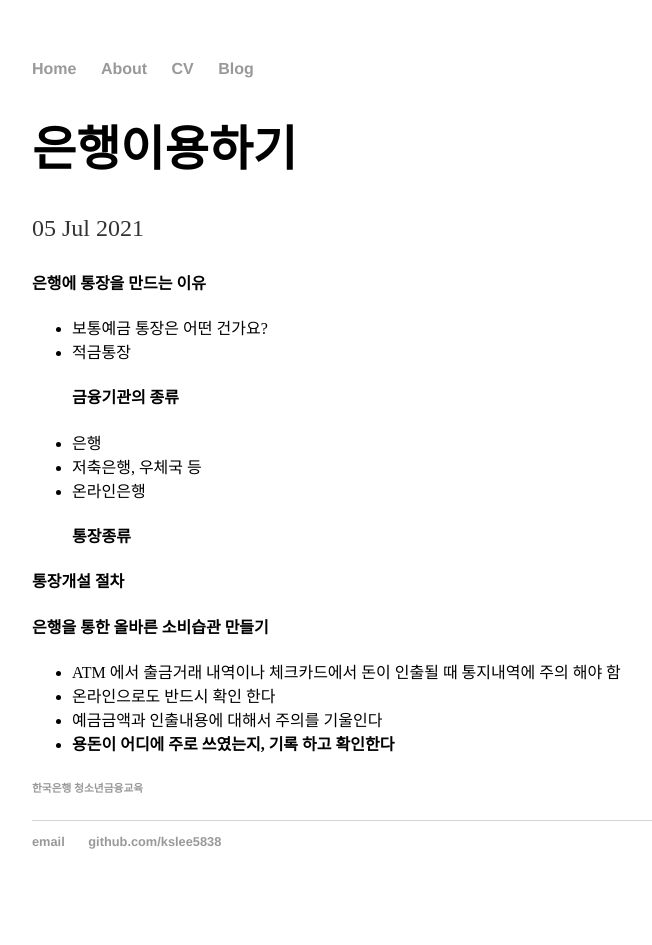
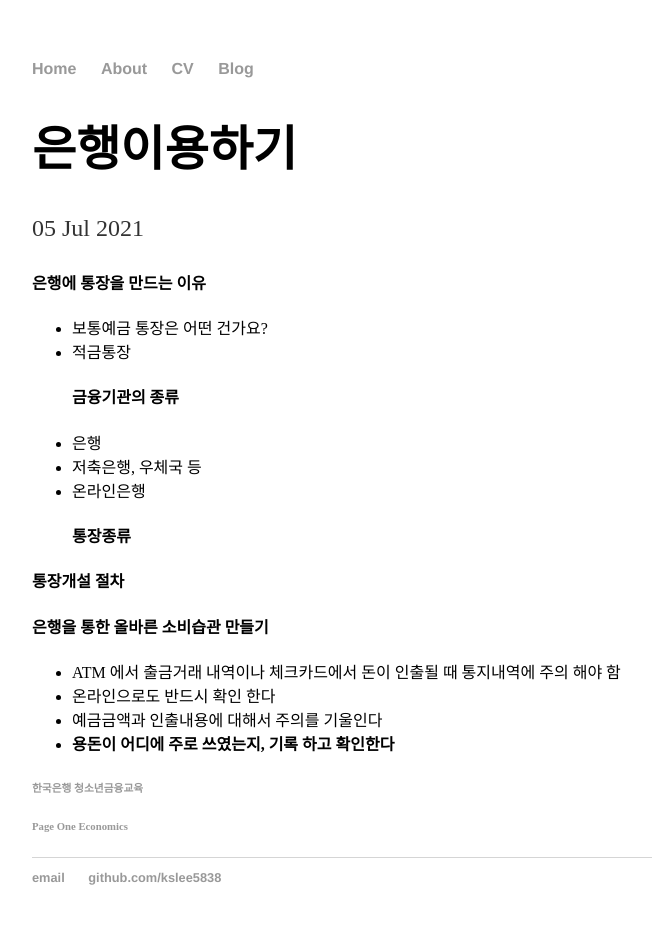
Before and after one commit to kslee5838/kslee5838.github.io, a Jekyll site: the page built from _posts/2021-07-05-하늘빛중학교.md, in a window 1280 px wide. Shown: the whole page, without its empty margins (160-812 px from the left). Built offline with Jekyll 4.4.1, drawn with Linux system fonts in a browser that asks for light colours; our own code applies the rules of GitHub Pages for plain Markdown files; before the commit the page ends 909 px from its top, so only the background shows below that.

Commit message:
https://www.stlouisfed.org/

```diff
--- a/_posts/2021-07-05-하늘빛중학교.md
+++ b/_posts/2021-07-05-하늘빛중학교.md
@@ -20,3 +20,4 @@ date : 2021-07-05
 * **용돈이 어디에 주로 쓰였는지, 기록 하고 확인한다**
 
 ###### [한국은행 청소년금융교육](http://www.bok.or.kr/portal/main/contents.do?menuNo=201040)
+###### [Page One Economics](https://www.stlouisfed.org/education/page-one-economics-classroom-edition)
```
